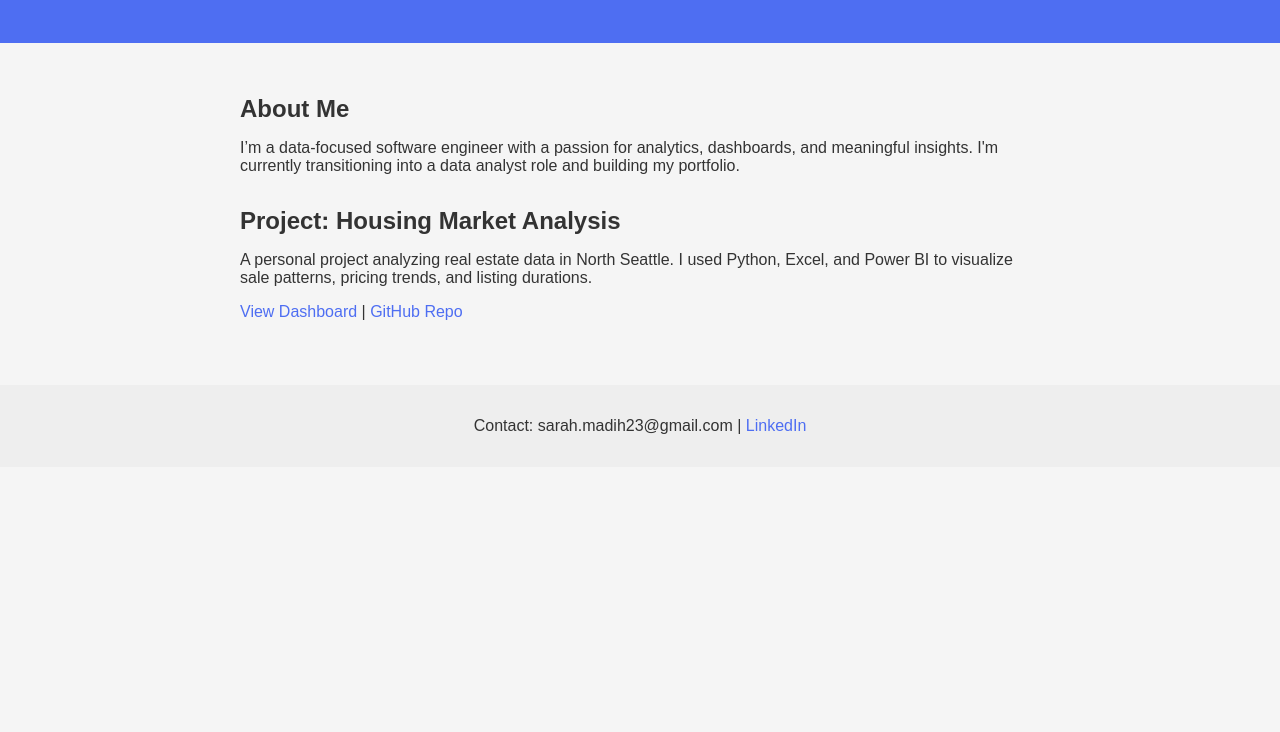
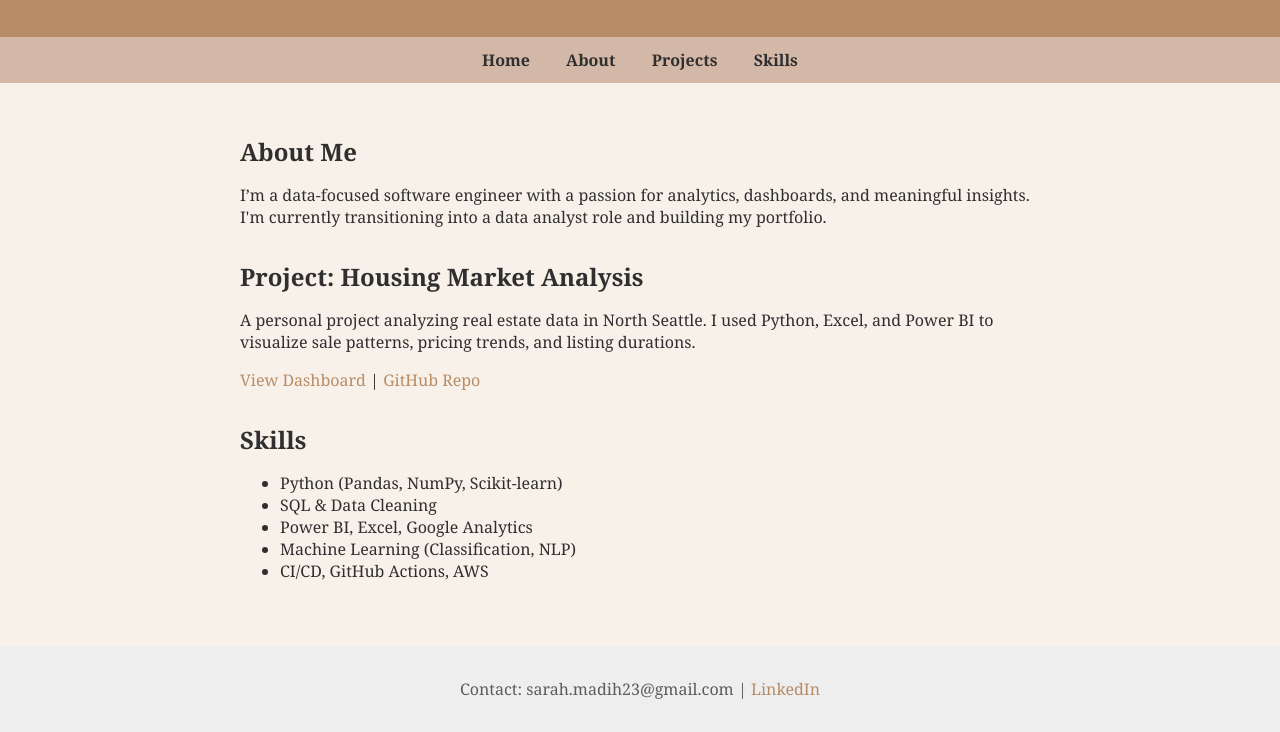
Before and after one commit to Sarah-Madih/Sarah-Madih.github.io, a plain HTML site: page index.html in a window 1280 px wide. Shown: the part 129-861 px from the top of the page. Before the commit the page ends 800 px from the top, so only its background shows below. Drawn offline with Linux system fonts and the light colour scheme.

Commit message:
Add files via upload

```diff
--- a/index.html
+++ b/index.html
@@ -6,37 +6,65 @@
     <title>Sarah Madih | Data Portfolio</title>
     <style>
         body {
-      font-family: Arial, sans-serif;
+            font-family: Georgia, serif;
             margin: 0;
             padding: 0;
-      background-color: #f5f5f5;
-      color: #333;
+            background-color: #f8f1ea;
+            color: #2f2f2f;
         }
+
         header {
-      background-color: #4e6ef2;
+            background-color: #b88c65;
             color: white;
-      padding: 2rem;
+            padding: 1.5rem;
             text-align: center;
         }
+
+        nav {
+            background-color: #d4b8a7;
+            padding: 0.75rem;
+            text-align: center;
+        }
+
+            nav a {
+                margin: 0 1rem;
+                text-decoration: none;
+                color: #2f2f2f;
+                font-weight: bold;
+            }
+
+                nav a:hover {
+                    color: #b88c65;
+                }
+
         main {
             padding: 2rem;
             max-width: 800px;
             margin: auto;
         }
+
         section {
             margin-bottom: 2rem;
         }
+
         h1, h2 {
             margin-bottom: 0.5rem;
         }
+
         a {
-      color: #4e6ef2;
+            color: #b88c65;
             text-decoration: none;
         }
+
+            a:hover {
+                text-decoration: underline;
+            }
+
         footer {
             text-align: center;
             padding: 1rem;
             background-color: #eee;
+            color: #5c5c5c;
         }
     </style>
 </head>
@@ -45,15 +73,31 @@
         <h1>Sarah Madih</h1>
         <p>Data Analyst & Software Engineer</p>
     </header>
+    <nav>
+        <a href="#">Home</a>
+        <a href="#about">About</a>
+        <a href="#projects">Projects</a>
+        <a href="#skills">Skills</a>
+    </nav>
     <main>
-    <section>
+        <section id="about">
             <h2>About Me</h2>
             <p>I’m a data-focused software engineer with a passion for analytics, dashboards, and meaningful insights. I'm currently transitioning into a data analyst role and building my portfolio.</p>
         </section>
-    <section>
+        <section id="projects">
             <h2>Project: Housing Market Analysis</h2>
             <p>A personal project analyzing real estate data in North Seattle. I used Python, Excel, and Power BI to visualize sale patterns, pricing trends, and listing durations.</p>
             <p><a href="#">View Dashboard</a> | <a href="#">GitHub Repo</a></p>
+        </section>
+        <section id="skills">
+            <h2>Skills</h2>
+            <ul>
+                <li>Python (Pandas, NumPy, Scikit-learn)</li>
+                <li>SQL & Data Cleaning</li>
+                <li>Power BI, Excel, Google Analytics</li>
+                <li>Machine Learning (Classification, NLP)</li>
+                <li>CI/CD, GitHub Actions, AWS</li>
+            </ul>
         </section>
     </main>
     <footer>
```
Lines whose indentation alone changed are shown as unchanged.
